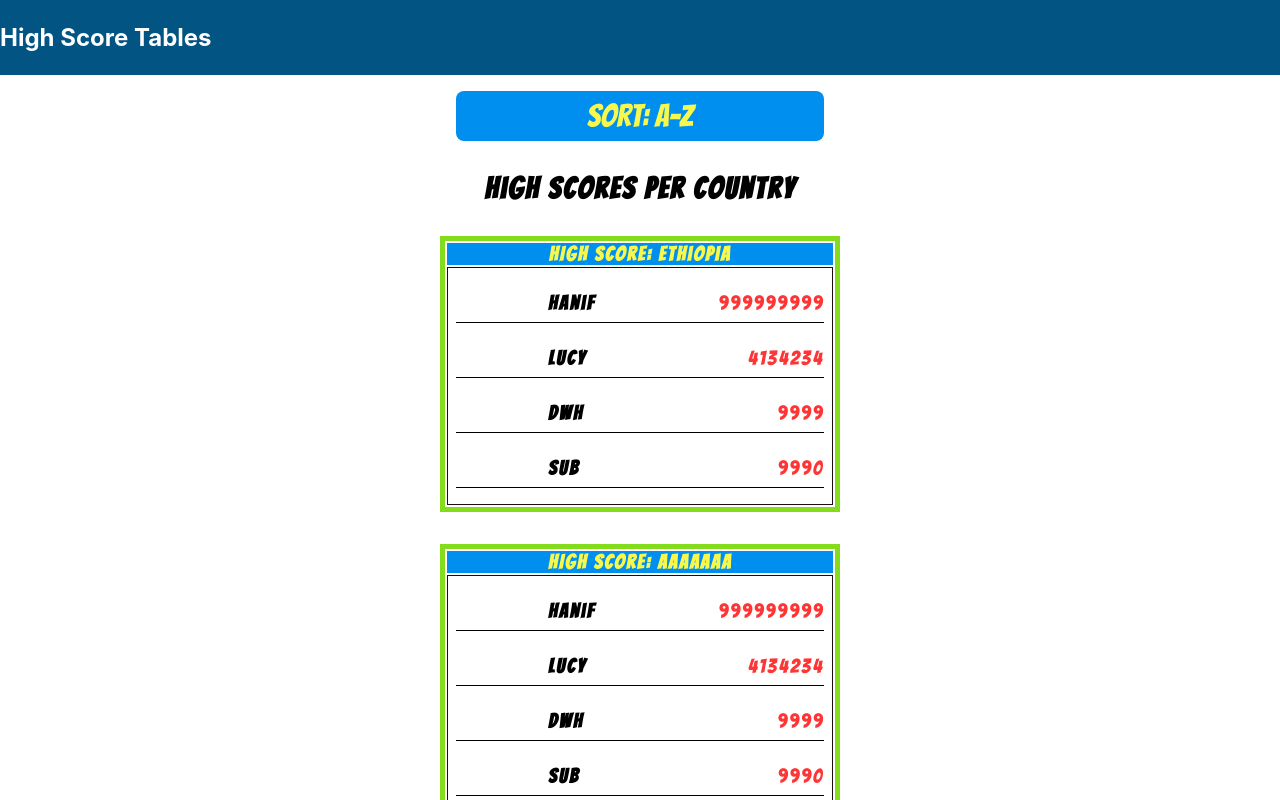
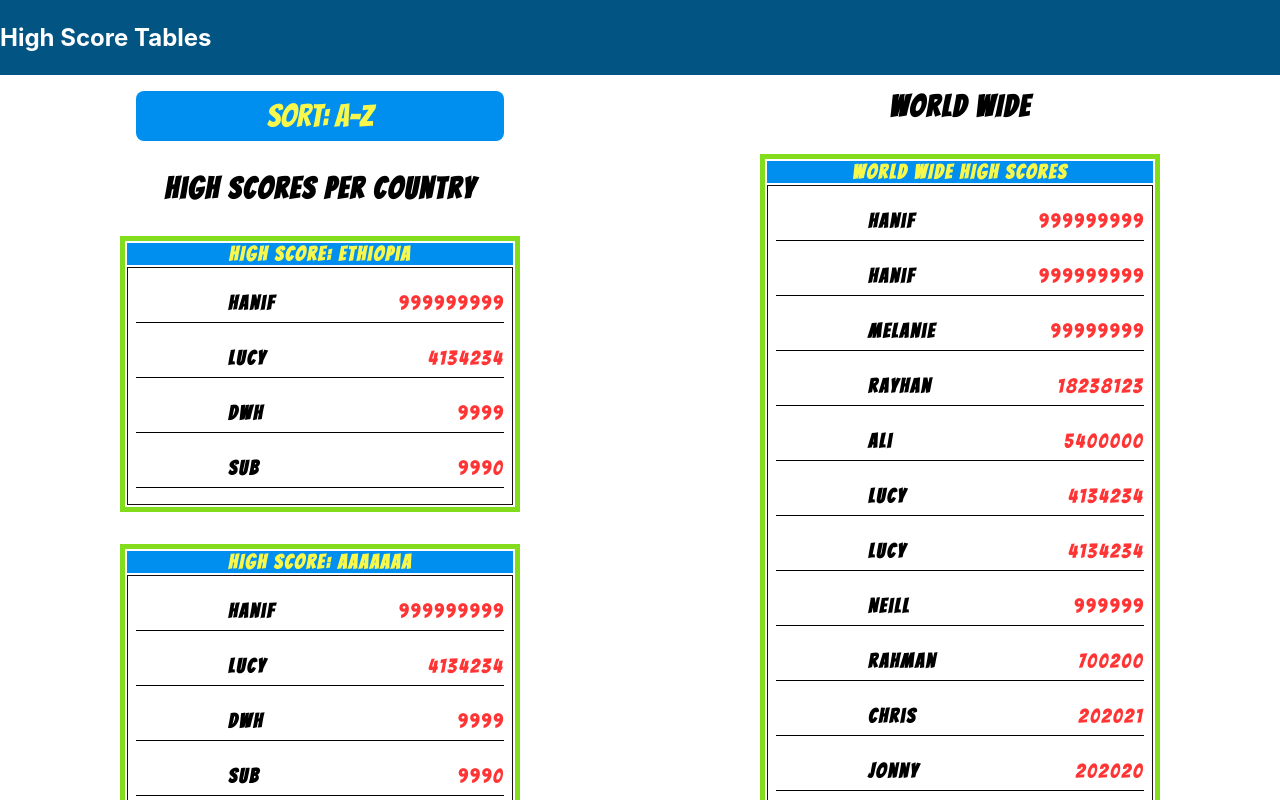
Before and after one commit to musayuksel/high-scores-react, a React (Create React App) app: page / in a window 1280 px wide. Shown: the top 800 px of the page. Built offline with nearby package versions, Linux system fonts and the light colour scheme.

Commit message:
feat: Add Level 5- advanced  World-Wide Scores

```diff
--- a/src/App.css
+++ b/src/App.css
@@ -4,7 +4,11 @@
   margin: 0;
   padding: 0;
 }
-
+.App {
+  display: flex;
+  align-items: flex-start;
+  justify-content: space-around;
+}
 .scoreContainer {
   font-family: "Bangers", cursive;
   font-size: 1.25rem;
@@ -13,7 +17,7 @@
   display: flex;
   flex-direction: column;
   justify-content: center;
-  margin: auto;
+  /* margin: auto; */
 }
 .scoreContainer h2 {
   text-align: center;
@@ -56,3 +60,9 @@ tbody th {
   margin: 1rem;
   padding: 0.5rem;
 }
+@media only screen and (max-width: 600px) {
+  .App {
+    flex-direction: column;
+    align-items: center;
+  }
+}
--- a/src/App.js
+++ b/src/App.js
@@ -2,9 +2,12 @@ import { useState } from "react";
 import "./App.css";
 import EachScoreTable from "./EachScoreTable";
 import allCountryScores from "./scores";
+import WorldWideScores from "./WorldWideScores";
 
 function App() {
-  const [orderList, setOrderList] = useState(allCountryScores);
+  const [orderList, setOrderList] = useState(
+    allCountryScores
+  );
   const [alphabetOrder, setAlphabetOrder] = useState(-1);
 
   function changeOrder() {
@@ -30,8 +33,17 @@ function App() {
         </button>
         <h2>High Scores per Country</h2>
         {orderList.map((country) => (
-          <EachScoreTable key={country.name} country={country} />
+          <EachScoreTable
+            key={country.name}
+            country={country}
+          />
         ))}
+      </section>
+      <section className="scoreContainer">
+        <h2>WORLD WIDE</h2>
+        <WorldWideScores
+          allCountryScores={allCountryScores}
+        />
       </section>
     </div>
   );
--- /dev/null
+++ b/src/WorldWideScores.js
@@ -0,0 +1,29 @@
+import React from "react";
+
+export default function WorldWideScores({
+  allCountryScores,
+}) {
+  const allScores = [];
+  allCountryScores.forEach(({ scores }) =>
+    scores.forEach((score) => allScores.push(score))
+  );
+  allScores.sort((a, b) => b.s - a.s);
+  const countryPersons = allScores.map((person, i) => {
+    return (
+      <tr key={`person${i}`}>
+        <th>{person.n}</th>
+        <td>{person.s}</td>
+      </tr>
+    );
+  });
+  return (
+    <table>
+      <thead>
+        <tr>
+          <th colSpan="2">WORLD WIDE HIGH SCORES</th>
+        </tr>
+      </thead>
+      <tbody>{countryPersons}</tbody>
+    </table>
+  );
+}
```
Also changed, not shown: 1 other file (tests, documents, lock files or other folders).
